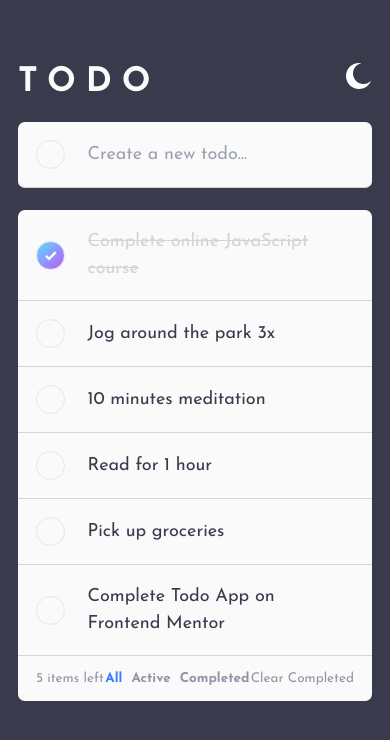
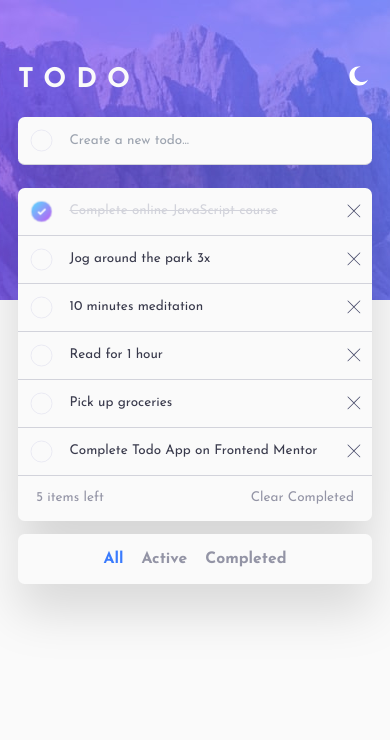
Before and after one commit to SoulRvr29/Todo-app, a React (Vite) app: page / in a window 390 px wide. Shown: the top 740 px of the page. Built offline with nearby package versions, Linux system fonts and the light colour scheme.

Commit message:
mobile update

```diff
--- a/src/App.jsx
+++ b/src/App.jsx
@@ -45,12 +45,22 @@ function App() {
       { id: tasks.length + 1, task: newTask, status: false },
     ]);
   };
-  console.log(tasks);
+
   return (
-    <div className="p-4 mt-6 max-w-lg mx-auto">
+    <div className="w-screen h-screen grid ">
+      <img
+        src="../public/bg-desktop-light.jpg"
+        alt="background image"
+        className="fixed top-0 justify-self-center min-w-max -z-10"
+      />
+      <div className="p-4 my-6 max-w-lg w-full mx-auto">
         <Header />
-      <main>
-        <Form addTask={addTask} setStatus={setStatus} setNewTask={setNewTask} />
+        <main className="drop-shadow-2xl">
+          <Form
+            addTask={addTask}
+            setStatus={setStatus}
+            setNewTask={setNewTask}
+          />
           {tasks.map(
             (task) =>
               ((task.status == true && filter == "completed") ||
@@ -68,10 +78,10 @@ function App() {
           )}
           <footer className="bg-light-vl-gray flex justify-between text-xs px-4 py-3 text-light-d-grayish-blue rounded-b-md">
             <span>{itemsLeft} items left</span>
-          <ul className="flex gap-2 font-bold">
+            <ul className=" flex gap-2 font-bold max-sm:absolute max-sm:-bottom-14 max-sm:w-full max-sm:bg-light-vl-gray max-sm:left-0 max-sm:justify-center max-sm:rounded-md max-sm:py-3 max-sm:text-sm max-sm:gap-4">
               <li
                 className={
-                "hover:cursor-pointer hover:text-light-vd-grayish-blue" +
+                  "hover:cursor-pointer hover:text-light-vd-grayish-blue " +
                   (filter == "all" && " text-bright-blue")
                 }
                 onClick={() => {
@@ -83,7 +93,7 @@ function App() {
               </li>
               <li
                 className={
-                "hover:cursor-pointer hover:text-light-vd-grayish-blue" +
+                  "hover:cursor-pointer hover:text-light-vd-grayish-blue " +
                   (filter == "active" && " text-bright-blue")
                 }
                 onClick={() => {
@@ -95,7 +105,7 @@ function App() {
               </li>
               <li
                 className={
-                "hover:cursor-pointer hover:text-light-vd-grayish-blue" +
+                  "hover:cursor-pointer hover:text-light-vd-grayish-blue " +
                   (filter == "completed" && " text-bright-blue")
                 }
                 onClick={() => {
@@ -107,7 +117,7 @@ function App() {
               </li>
             </ul>
             <button
-            className="hover:text-light-vd-grayish-blue"
+              className="hover:text-light-vd-grayish-blue "
               onClick={() => deleteCompleted()}
             >
               Clear Completed
@@ -115,6 +125,7 @@ function App() {
           </footer>
         </main>
       </div>
+    </div>
   );
 }
 
--- a/src/Form.jsx
+++ b/src/Form.jsx
@@ -1,7 +1,7 @@
 const form = ({ addTask, setStatus, setNewTask }) => {
   return (
     <form
-      className="flex w-full items-center gap-5 bg-light-vl-gray border-b border-light-l-grayish-blue p-4 mb-5 rounded-md"
+      className="flex w-full items-center gap-5 bg-light-vl-gray border-b border-light-l-grayish-blue p-4 mb-5 max-sm:p-2 max-sm:gap-3 rounded-md"
       onSubmit={(e) => {
         e.preventDefault();
         addTask();
@@ -10,7 +10,7 @@ const form = ({ addTask, setStatus, setNewTask }) => {
     >
       <button
         onClick={() => setStatus(id)}
-        className="border hover:border-light-d-grayish-blue rounded-full border-light-vl-grayish-blue"
+        className="border hover:border-light-d-grayish-blue rounded-full border-light-vl-grayish-blue max-sm:scale-75"
       >
         <svg
           className={!status ? "invisible" : "visible"}
@@ -29,7 +29,7 @@ const form = ({ addTask, setStatus, setNewTask }) => {
       <input
         type="text"
         placeholder="Create a new todo..."
-        className="w-full bg-light-vl-gray caret-bright-blue"
+        className="w-full bg-light-vl-gray caret-bright-blue max-sm:text-xs"
         onChange={(e) => setNewTask(e.target.value)}
       />
     </form>
--- a/src/Header.jsx
+++ b/src/Header.jsx
@@ -1,10 +1,15 @@
 const Header = () => {
   return (
     <header className="flex justify-between my-4">
-      <h1 className="text-light-vl-gray uppercase tracking-[10px] font-bold text-3xl">
+      <h1 className="text-light-vl-gray uppercase tracking-[10px] font-bold text-3xl max-sm:text-2xl">
         todo
       </h1>
-      <svg xmlns="http://www.w3.org/2000/svg" width="26" height="26">
+      <svg
+        xmlns="http://www.w3.org/2000/svg"
+        width="26"
+        height="26"
+        className="max-sm:scale-75"
+      >
         <path
           fill="#FFF"
           fillRule="evenodd"
--- a/src/Todo.jsx
+++ b/src/Todo.jsx
@@ -5,7 +5,7 @@ const Todo = ({ id, task, status, setStatus, deleteTask }) => {
   return (
     <div
       className={
-        "todo flex justify-between items-center gap-5 bg-light-vl-gray border-b border-light-l-grayish-blue p-4" +
+        "todo flex justify-between items-center gap-5 bg-light-vl-gray border-b border-light-l-grayish-blue p-4 max-sm:p-2 max-sm:gap-3  " +
         (id == 0 ? " rounded-t-md" : " rounded-none")
       }
       onMouseEnter={() => setCloseBtn(true)}
@@ -15,8 +15,8 @@ const Todo = ({ id, task, status, setStatus, deleteTask }) => {
         onClick={() => setStatus(id)}
         className={
           status
-            ? "check-btn rounded-full border border-light-vl-grayish-blue"
-            : "border hover:border-light-d-grayish-blue rounded-full border-light-vl-grayish-blue"
+            ? "check-btn rounded-full border border-light-vl-grayish-blue max-sm:scale-75"
+            : "border hover:border-light-d-grayish-blue rounded-full border-light-vl-grayish-blue max-sm:scale-75"
         }
       >
         <svg
@@ -35,17 +35,22 @@ const Todo = ({ id, task, status, setStatus, deleteTask }) => {
       </button>
       <p
         className={
-          "hover:cursor-pointer w-full " +
+          "hover:cursor-pointer w-full max-sm:text-xs " +
           (status && " line-through text-light-l-grayish-blue")
         }
       >
         {task}
       </p>
       <button
-        className={!closeBtn ? "invisible " : "visible "}
+        className={!closeBtn ? "invisible max-sm:visible " : "visible "}
         onClick={() => deleteTask(id)}
       >
-        <svg xmlns="http://www.w3.org/2000/svg" width="18" height="18">
+        <svg
+          xmlns="http://www.w3.org/2000/svg"
+          width="18"
+          height="18"
+          className="max-sm:scale-75"
+        >
           <path
             fill="#494C6B"
             fillRule="evenodd"
--- a/src/index.css
+++ b/src/index.css
@@ -37,10 +37,8 @@
 
 body {
   margin: 0;
-  min-width: 320px;
   min-height: 100vh;
   background-color: var(--Very-Light-Gray);
-  background-color: var(--Very-Dark-Grayish-Blue);
   color: var(--Very-Dark-Grayish-Blue);
 }
 
@@ -50,6 +48,7 @@ h1 {
 }
 
 .check-btn {
+  animation: fadeIn 0.5s forwards;
   background-image: linear-gradient(
     135deg,
     hsl(192, 100%, 67%),
@@ -57,6 +56,15 @@ h1 {
   );
 }
 
+@keyframes fadeIn {
+  from {
+    opacity: 0;
+  }
+  to {
+    opacity: 1;
+  }
+}
+
 input:focus {
   outline: none;
 }
```
Lines whose indentation alone changed are shown as unchanged.
